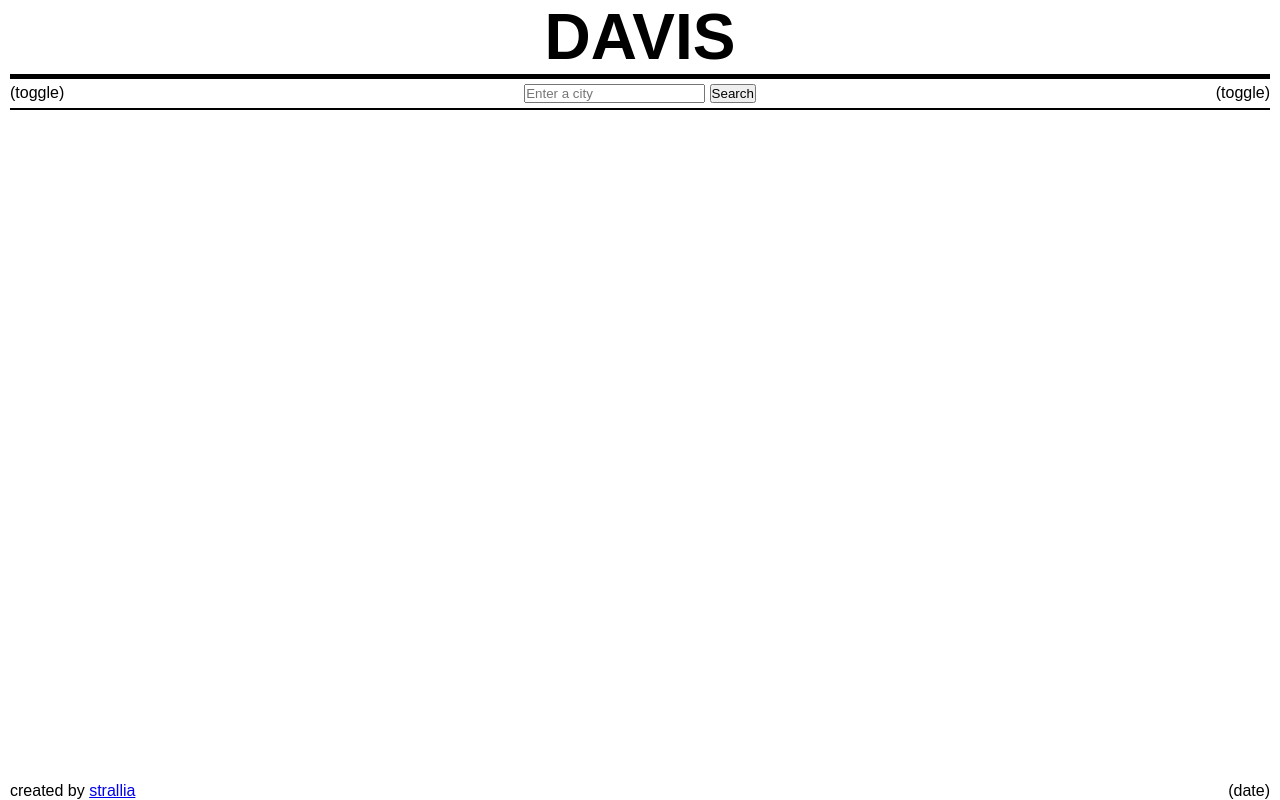
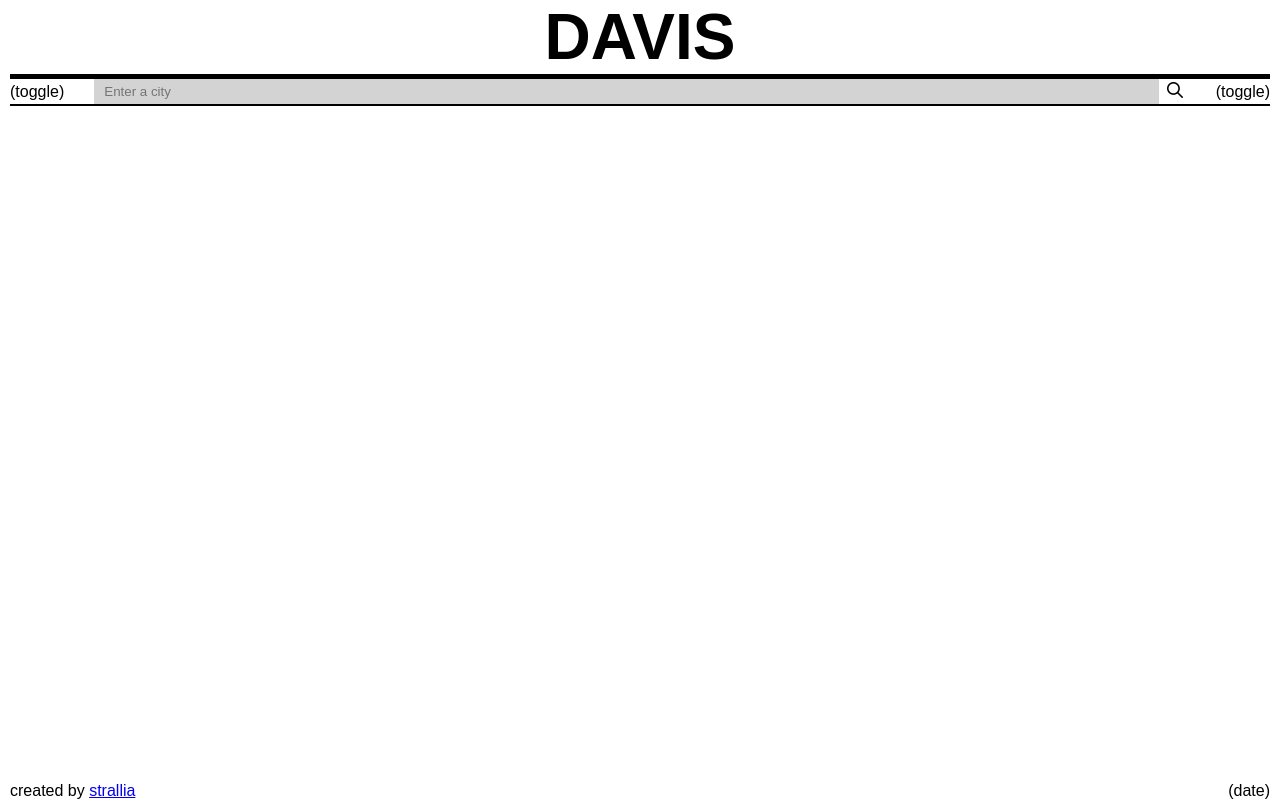
Before and after one commit to strallia/weather-app, a website built with webpack: page src/template.html in a window 1280 px wide. Built offline with nearby package versions, Linux system fonts and the light colour scheme; no server answers.

Commit message:
Style city title and menu

```diff
--- a/package.json
+++ b/package.json
@@ -22,6 +22,7 @@
     "html-webpack-plugin": "^5.6.0",
     "prettier": "3.2.4",
     "style-loader": "^3.3.4",
+    "url-loader": "^4.1.1",
     "webpack": "^5.90.0",
     "webpack-cli": "^5.1.4",
     "webpack-dev-server": "^4.15.1"
--- a/src/styles.css
+++ b/src/styles.css
@@ -26,18 +26,49 @@ body {
 .menu-container {
   border-top: 5px solid black;
   border-bottom: 2px solid black;
-  padding: 5px 0;
 
   display: grid;
   grid-template-columns: auto 1fr auto;
-  gap: 20px;
+  gap: 30px;
   justify-items: center;
+  align-items: center;
 }
 
 .menu-container,
 footer {
   width: 100%;
   justify-self: space-between;
+}
+
+form {
+  width: 100%;
+
+  display: flex;
+  gap: 5px;
+  align-items: center;
+}
+
+input {
+  border: none;
+  background-color: lightgray;
+  padding: 5px 10px;
+
+  flex: 1;
+}
+
+button {
+  padding: 2px 3px;
+  background-color: transparent;
+  border: none;
+}
+
+button::before {
+  content: url('./images/search.png');
+  zoom: 3%;
+}
+
+button:hover {
+  cursor: pointer;
 }
 
 .content-container {
--- a/src/template.html
+++ b/src/template.html
@@ -16,7 +16,7 @@
           name="search"
           placeholder="Enter a city"
         />
-        <button type="submit">Search</button>
+        <button type="submit"></button>
       </form>
       <span class="unit-toggle">(toggle)</span>
     </div>
--- a/webpack.config.js
+++ b/webpack.config.js
@@ -17,6 +17,10 @@ module.exports = {
       {
         test: /\.(png|svg|jpg|jpeg|gif)$/i,
         type: 'asset/resource',
+      },
+      {
+        test: /\.(png|jpg)$/,
+        loader: 'url-loader'
       },
       {
         test: /\.(woff|woff2|eot|ttf|otf)$/i,
```
Also changed, not shown: src/images/search.png (added), 1 other file.
